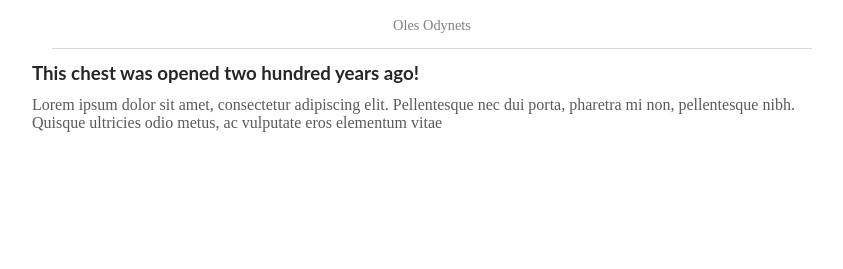
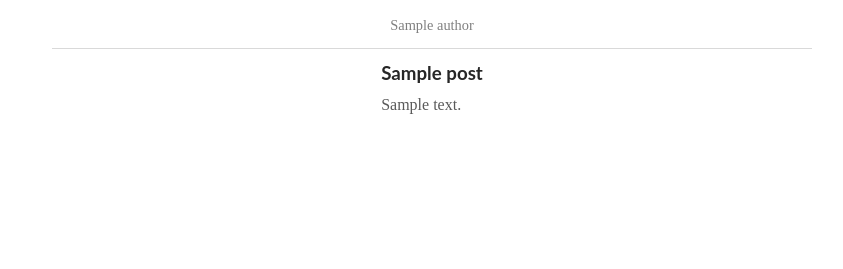
Before and after one commit to olchyk98/django-blog, a Django app: template blog/templates/blog/posts_list.html in a window 1280 px wide. Shown: the part 531-800 px from the top of the page, without its empty margins (208-1051 px from the left). Run offline with Django 3.2, Linux system fonts and the light colour scheme; the template is opened without the code that fills it: most values are stand-ins (such as "Sample title", 1, 10 or a date in 2020); grey boxes marked "Sample" are stand-in pictures.

Commit message:
Posts list

```diff
--- a/blog/templates/blog/posts_list.html
+++ b/blog/templates/blog/posts_list.html
@@ -8,19 +8,23 @@
 
 {% block content %}
     <div class="articles content">
+        {% for post in posts %}
             <article class="articles-item">
                 <div class="articles-item-image">
-                <img src="https://www.freegreatpicture.com/files/photo107/53470-winter-beautiful-snow-crystal.jpg" alt="preview" />
+                    <img src="{{ post.image }}" alt="preview" />
                 </div>
                 <div class="articles-item-auth">
-                <span>Oles Odynets</span>
+                    {% for ma in post.author.all %}
+                        <span>{{ ma.name }}</span>
+                    {% endfor %}
                 </div>
                 <div class="articles-item-content">
-                <h3 class="articles-item-content-title">This chest was opened two hundred years ago!</h3>
+                    <h3 class="articles-item-content-title">{{ post.title }}</h3>
                     <p class="articles-item-content-mat">
-                    Lorem ipsum dolor sit amet, consectetur adipiscing elit. Pellentesque nec dui porta, pharetra mi non, pellentesque nibh. Quisque ultricies odio metus, ac vulputate eros elementum vitae
+                        {{ post.getPreview }}
                     </p>
                 </div>
             </article>
+        {% endfor %}
     </div>
 {% endblock %}
--- a/whiteblog/settings.py
+++ b/whiteblog/settings.py
@@ -88,6 +88,8 @@ DATABASES = {
         'ENGINE': 'djongo',
         'NAME': 'graphql-django',
         'HOST': 'mongodb://oles:0password@ds163835.mlab.com:63835/graphql-django',
+        'USER': "oles",
+        'PASSWORD': "0password"
     }
 }
 
```
Also changed, not shown: blog/models.py (+10 -3 lines), blog/views.py (+10 -2 lines), blog/migrations/0001_initial.py (deleted), blog/migrations/__init__.py (deleted), db.sqlite3, 7 other files. Lines whose indentation alone changed are shown as unchanged.
